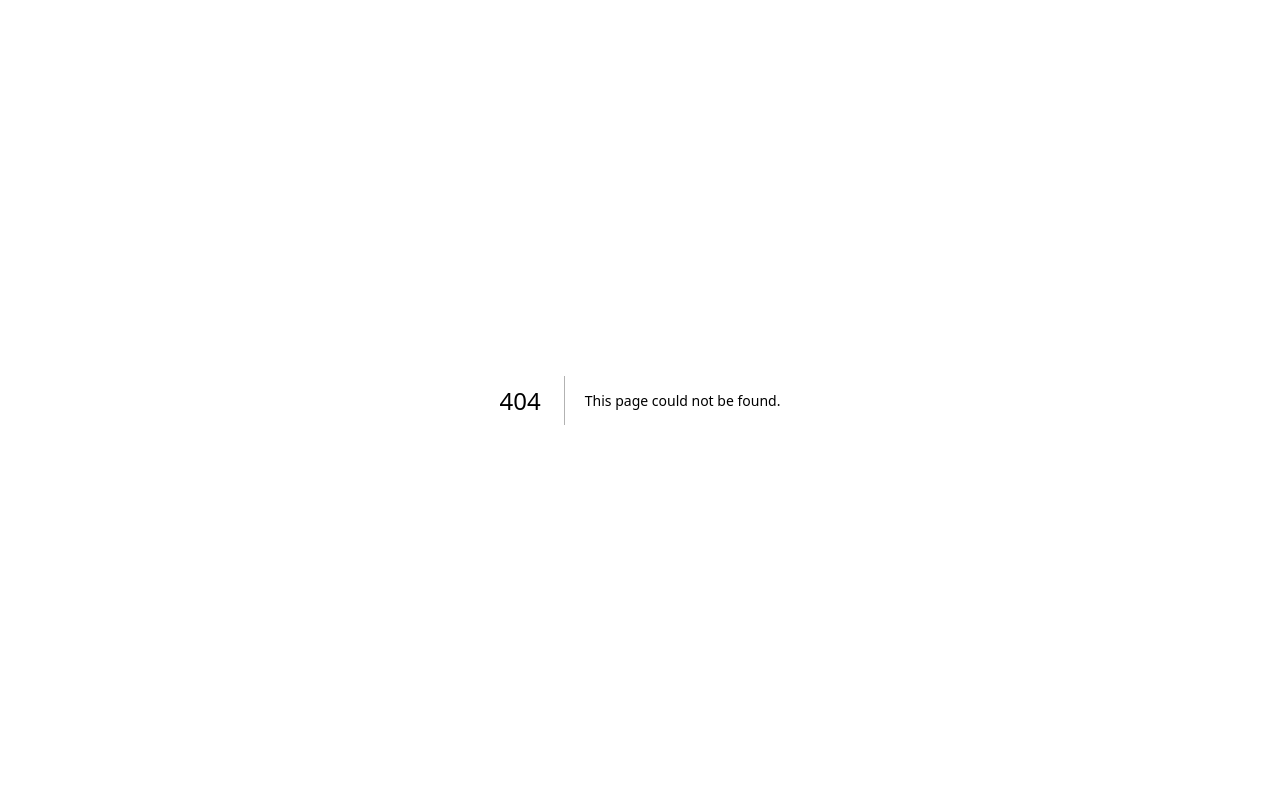
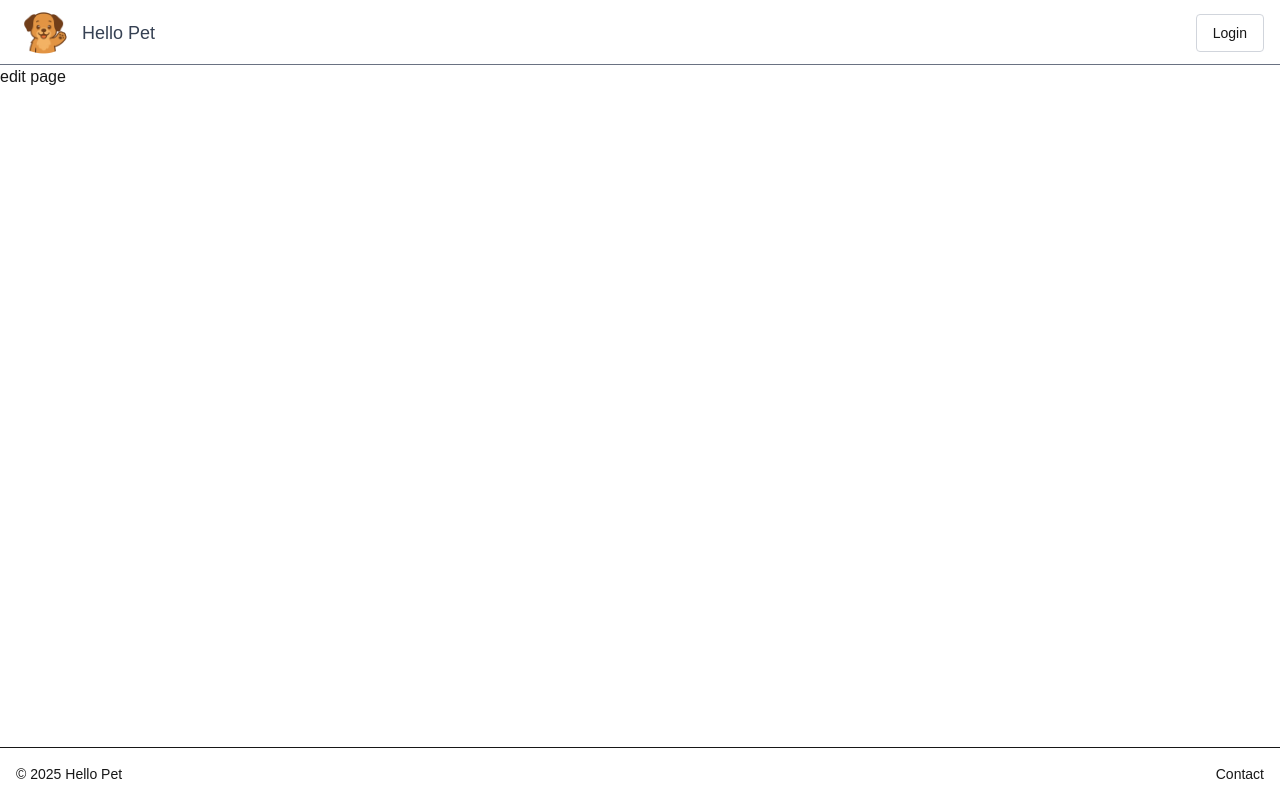
Before and after one commit to sesac7-hello-pet/front, a Next.js app: page /me/edit in a window 1280 px wide. Before the commit this address had no page. Built offline with nearby package versions, Linux system fonts and the light colour scheme.

Commit message:
feat: 유저 정보 수정 페이지 생성[#front-10]

```diff
--- /dev/null
+++ b/app/(site)/me/edit/page.tsx
@@ -0,0 +1,3 @@
+export default function page() {
+  return <div>edit page</div>;
+}
--- a/app/(site)/me/page.tsx
+++ b/app/(site)/me/page.tsx
@@ -75,6 +75,17 @@ export default function MyPage() {
                   : "bg-amber-50 text-amber-300 hover:bg-amber-100"
               }`}
             >
+              유저목록
+            </button>
+          ) : user?.role === "SHELTER" ? (
+            <button
+              onClick={showRoleChangedBtn}
+              className={`w-40 rounded-lg font-semibold py-2 shadow-sm transition ${
+                roleChangedBtn
+                  ? "bg-amber-400 text-white"
+                  : "bg-amber-50 text-amber-300 hover:bg-amber-100"
+              }`}
+            >
               공고내역
             </button>
           ) : (
--- a/app/components/Navigator.tsx
+++ b/app/components/Navigator.tsx
@@ -31,10 +31,10 @@ export default function Navigator() {
   };
 
   return (
-    <nav className="flex items-center justify-between border-b border-gray-500 pt-0.5 pb-0.5 pr-4 pl-4">
+    <nav className="flex items-center justify-between border-b border-gray-500 pt-1 pb-0.5 pr-4 pl-4">
       {/* 좌측 로고 + 사이트명 */}
       <Link href="/" className="flex items-center gap-2">
-        <Image
+        <img
           src="/img3.png"
           alt="Home Logo"
           width={58}
```
